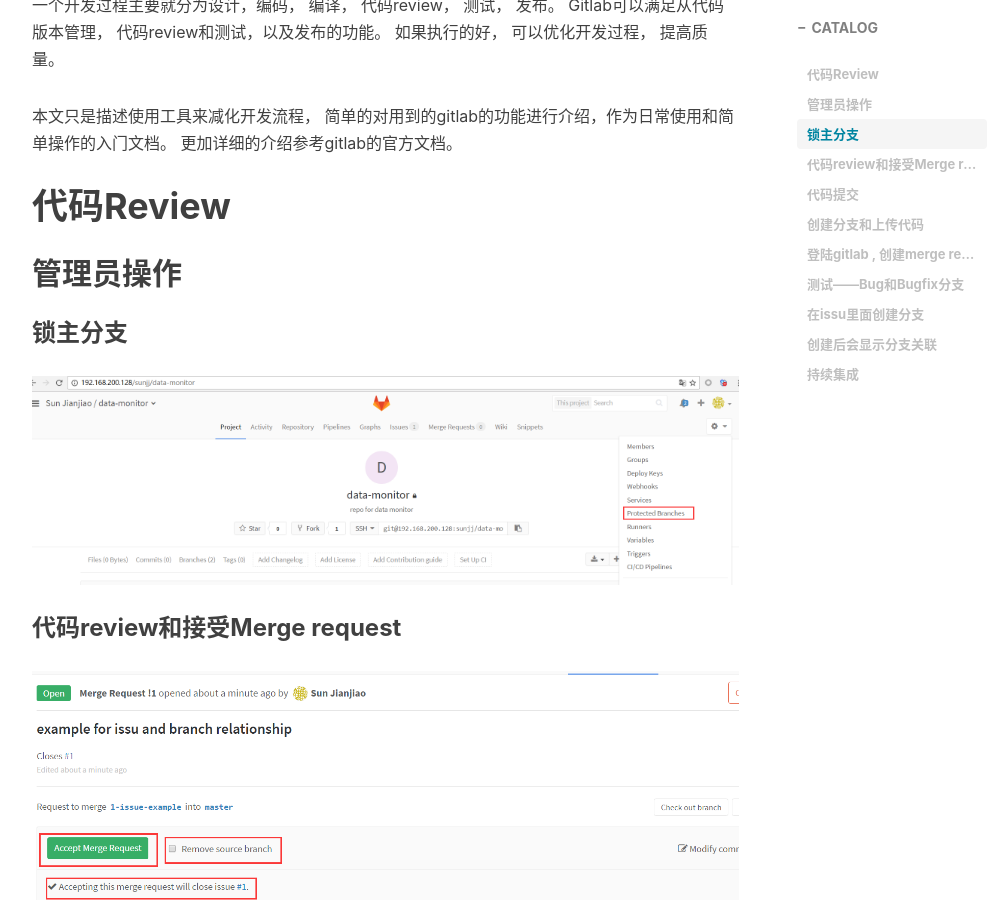
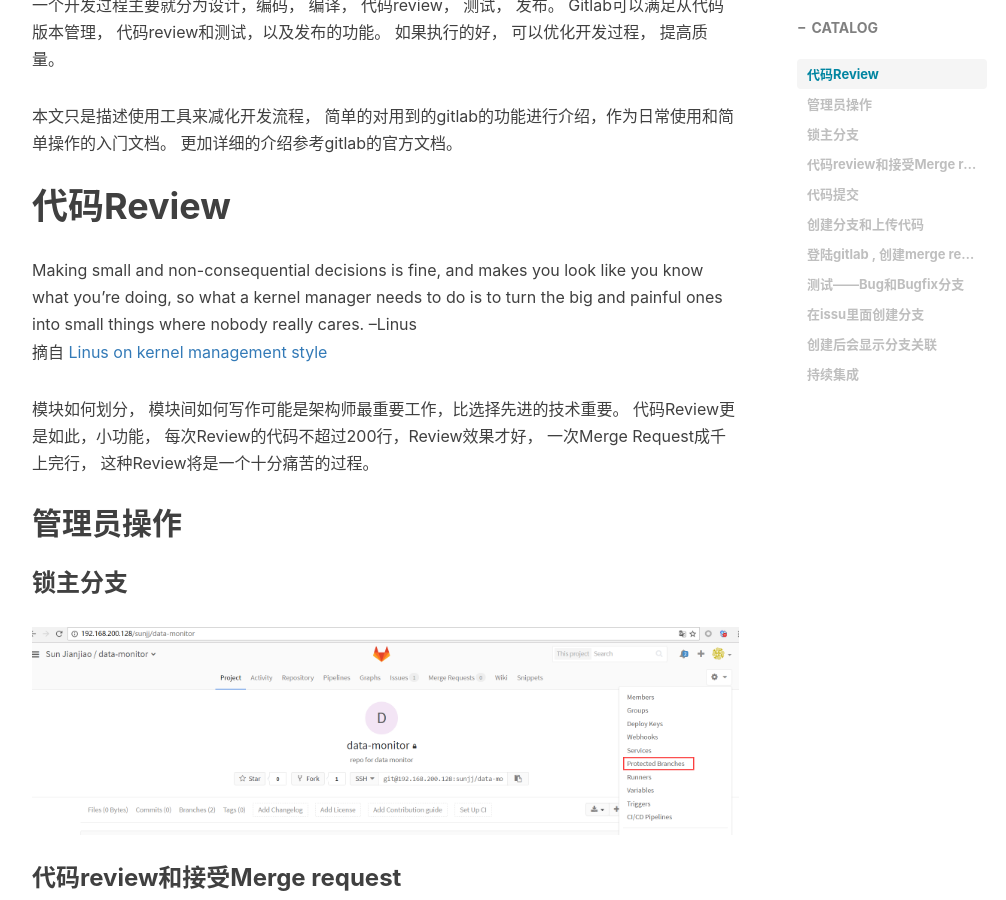
Before and after one commit to xuyumeng/xuyumeng.github.io, a Jekyll site: the page built from _posts/2017-1-23-gitlab.md, in a window 1280 px wide and 900 px high, scrolled down 581 px. Shown: the whole window, without its empty margins (233-1239 px from the left). Built offline with Jekyll 4.4.1, drawn with Linux system fonts in a browser that asks for light colours; nearby versions of some CDN libraries; comment, search, counter and statistics services are not loaded.

Commit message:
push code frequently and linus's project management

```diff
--- a/_posts/2017-1-23-gitlab.md
+++ b/_posts/2017-1-23-gitlab.md
@@ -18,6 +18,12 @@
 本文只是描述使用工具来减化开发流程， 简单的对用到的gitlab的功能进行介绍，作为日常使用和简单操作的入门文档。 更加详细的介绍参考gitlab的官方文档。
 
 # 代码Review
+
+Making small and non-consequential decisions is fine, and makes you look like you know what you're doing, so what a kernel manager needs to do is to turn the big and painful ones into small things where nobody really cares. --Linus
+摘自 [Linus on kernel management style](https://lwn.net/Articles/105375/)
+
+模块如何划分， 模块间如何写作可能是架构师最重要工作，比选择先进的技术重要。 代码Review更是如此，小功能， 每次Review的代码不超过200行，Review效果才好， 一次Merge Request成千上完行， 这种Review将是一个十分痛苦的过程。
+
 ## 管理员操作
 
 ### 锁主分支
```
Also changed, not shown: _posts/2017-1-21-git-basic.md (+2 -0 lines).
